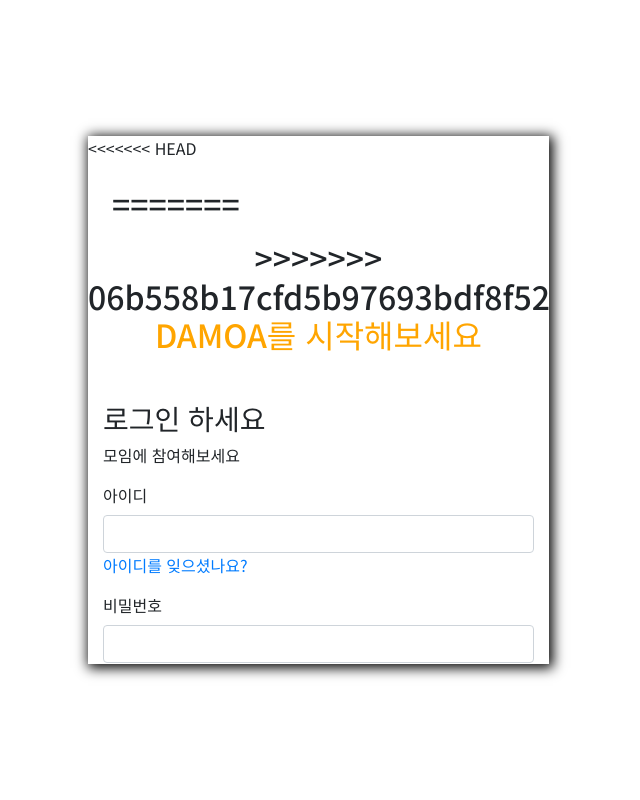
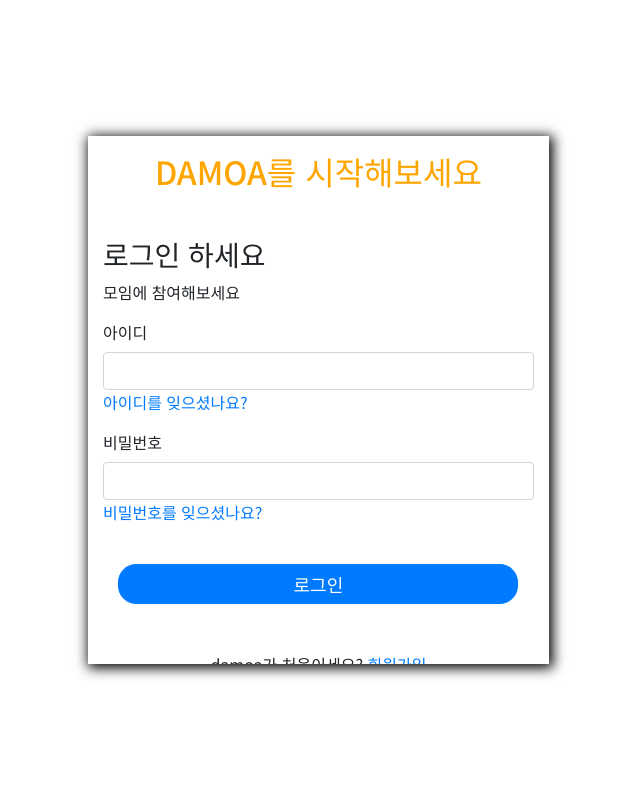
Before and after one commit to IoT-1st-Team-Project/DAMOA, a Django app: page /common/login/ in a window 1280 px wide. Shown: the whole page, without its empty margins (322-962 px from the left). Run offline with Django 4.2, Linux system fonts and the light colour scheme; some libraries are stand-ins or nearby versions.

Commit message:
은지 3/16 16:21

```diff
--- a/templates/common/login.html
+++ b/templates/common/login.html
@@ -32,11 +32,7 @@
 
     <body>
       <div class="login_box">
-<<<<<<< HEAD
-        <h2 class="start_damoa ml-4 mt-4" >
-=======
         <h2 class="start_damoa mt-3" align="center">
->>>>>>> 06b558b17cfd5b97693bdf8f5261fa59ce15b81a
           <a href="{% url 'main:index' %}" style="color: orange">
             DAMOA를 시작해보세요</a>
         </h2><br>
```
Also changed, not shown: db.sqlite3.
